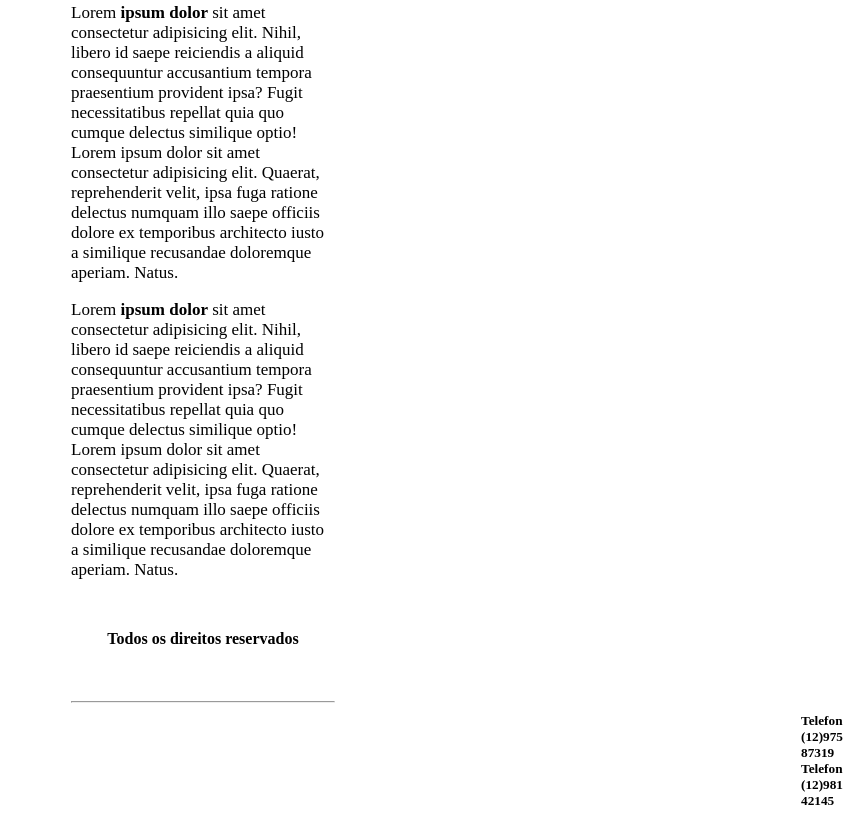
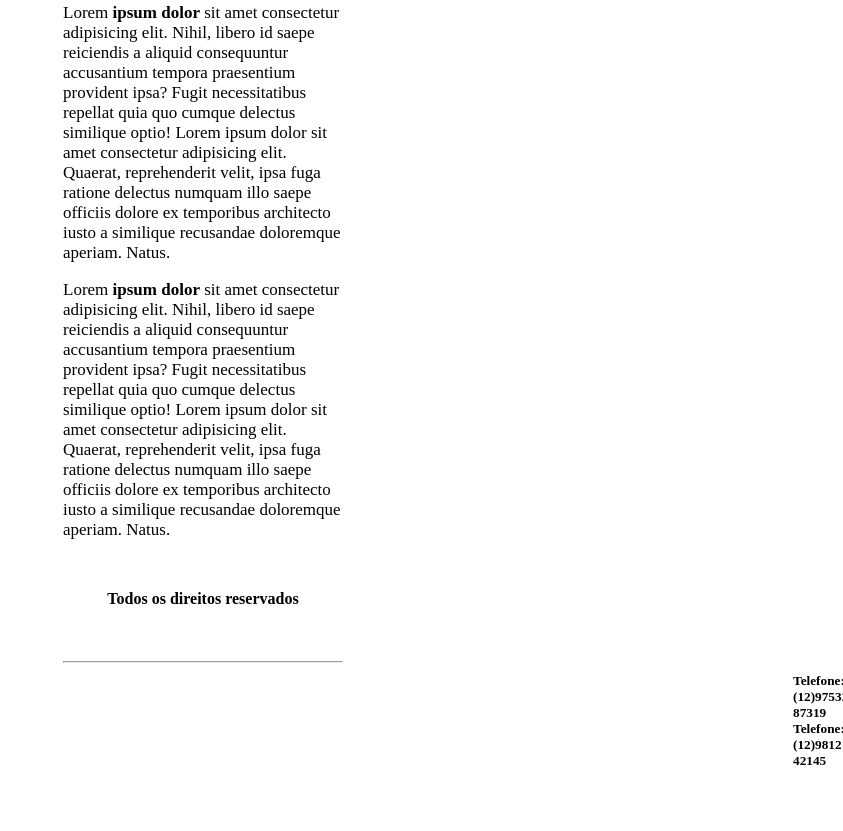
Before and after one commit to pedrohenribeiro/Desafio, a plain HTML site: page Index.html in a window 1280 px wide. Shown: the part 610-1441 px from the top of the page, without its empty margins (437-1280 px from the left). After the commit the page ends 1401 px from the top, so only its background shows below. Drawn offline with Linux system fonts and the light colour scheme.

Commit message:
comit na fatec

```diff
--- a/Home.css
+++ b/Home.css
@@ -1,5 +1,10 @@
 body{
     background-image: url(Imagens/fundo.png);
+    padding: 0;
+    margin: 0 auto;
+  /*   max-width: 0; */
+
+
 }
 hr{
     margin-left: 500px;
--- a/Index.html
+++ b/Index.html
@@ -23,17 +23,22 @@
 
         <h2>Sobre a universidade</h2>
 
-        <p>Lorem <b>ipsum dolor</b> sit amet consectetur adipisicing elit. Nihil, libero id saepe reiciendis a aliquid consequuntur accusantium tempora praesentium provident ipsa? Fugit necessitatibus repellat quia quo cumque delectus similique optio! Lorem ipsum dolor sit amet consectetur adipisicing elit. Quaerat, reprehenderit velit, ipsa fuga ratione delectus numquam illo saepe officiis dolore ex temporibus architecto iusto a similique recusandae doloremque aperiam. Natus.</p>
+        <p>
+            Lorem <b>ipsum dolor</b> sit amet consectetur adipisicing elit. Nihil, libero id saepe reiciendis a aliquid consequuntur accusantium tempora praesentium provident ipsa? Fugit necessitatibus repellat quia quo cumque delectus similique optio! Lorem ipsum dolor sit amet consectetur adipisicing elit. Quaerat, reprehenderit velit, ipsa fuga ratione delectus numquam illo saepe officiis dolore ex temporibus architecto iusto a similique recusandae doloremque aperiam. Natus.
+        </p>
 
-        <p>Lorem <b>ipsum dolor</b> sit amet consectetur adipisicing elit. Nihil, libero id saepe reiciendis a aliquid consequuntur accusantium tempora praesentium provident ipsa? Fugit necessitatibus repellat quia quo cumque delectus similique optio! Lorem ipsum dolor sit amet consectetur adipisicing elit. Quaerat, reprehenderit velit, ipsa fuga ratione delectus numquam illo saepe officiis dolore ex temporibus architecto iusto a similique recusandae doloremque aperiam. Natus.</p>
+        <p>
+            Lorem <b>ipsum dolor</b> sit amet consectetur adipisicing elit. Nihil, libero id saepe reiciendis a aliquid consequuntur accusantium tempora praesentium provident ipsa? Fugit necessitatibus repellat quia quo cumque delectus similique optio! Lorem ipsum dolor sit amet consectetur adipisicing elit. Quaerat, reprehenderit velit, ipsa fuga ratione delectus numquam illo saepe officiis dolore ex temporibus architecto iusto a similique recusandae doloremque aperiam. Natus.
+        </p>
 
+        <div>
             <h4>Todos os direitos reservados</h4>
             <hr class="fundo">
             <h5>
                 Telefone:(12)97532-87319<br>
                 Telefone:(12)98121-42145
             </h5>
-
+        </div>
 
     </div>
 
```
Lines whose indentation alone changed are shown as unchanged.
